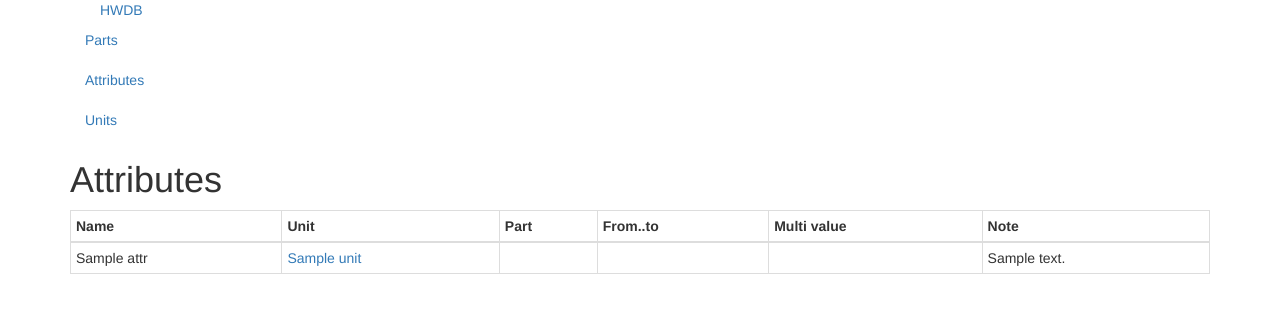
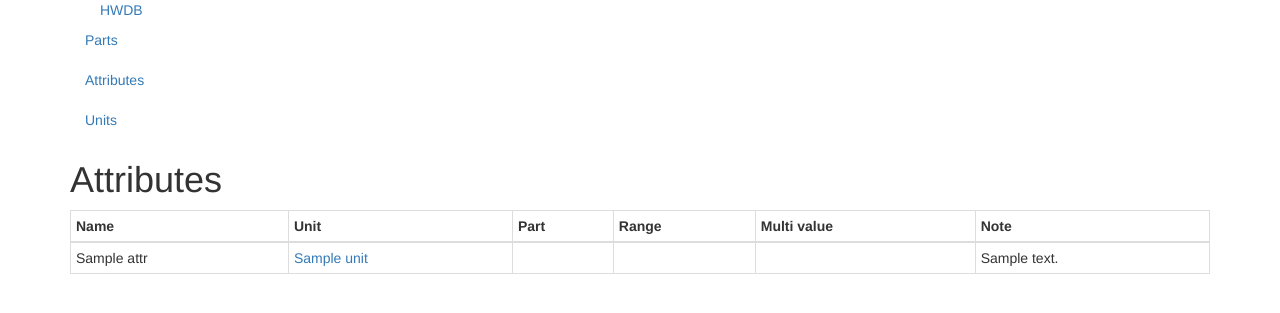
Before and after one commit to barbogast/hwdb4, a Python web app: template hwdb/templates/attributes.html in a window 1280 px wide. Shown: the top 313 px of the page. Run offline with Jinja, Linux system fonts and the light colour scheme; the template is opened without the code that fills it: most values are stand-ins (such as "Sample title", 1, 10 or a date in 2020); some libraries are stand-ins or nearby versions.

Commit message:
Changed column heading

```diff
--- a/hwdb/templates/attributes.html
+++ b/hwdb/templates/attributes.html
@@ -8,7 +8,7 @@
           <th>Name</th>
           <th>Unit</th>
           <th>Part</th>
-          <th>From..to</th>
+          <th>Range</th>
           <th>Multi value</th>
           <th>Note</th>
         </tr>
```
